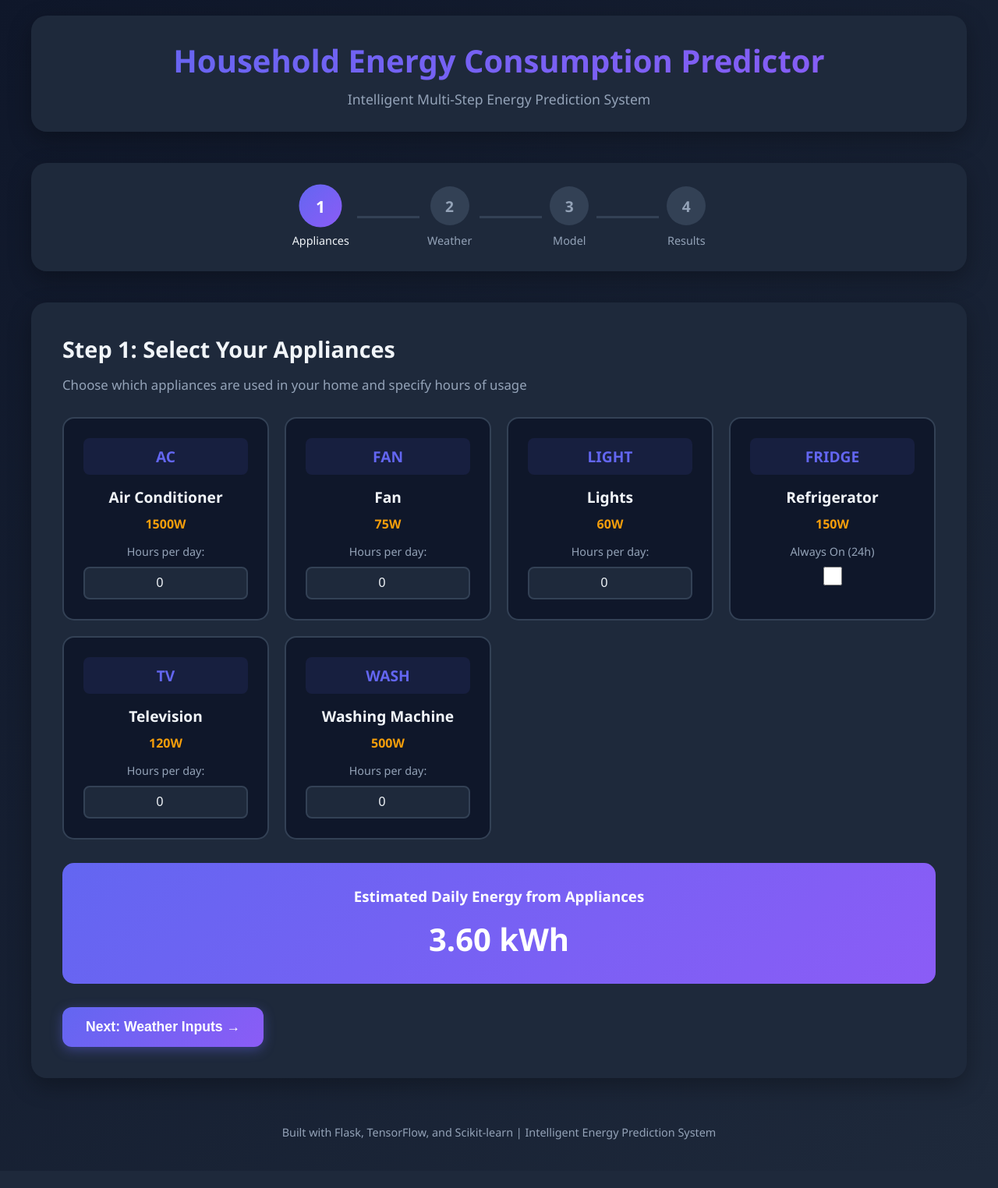
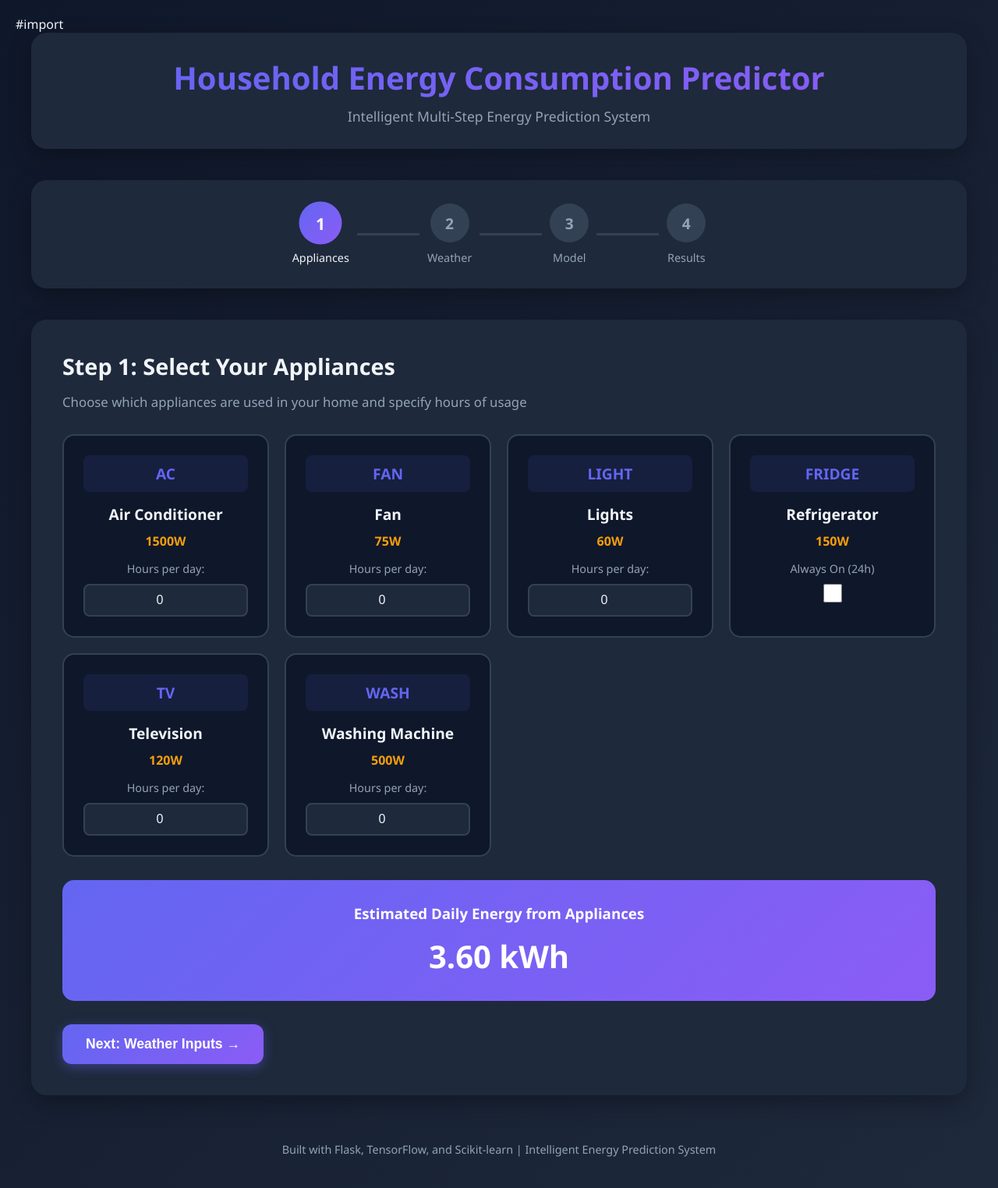
Before and after one commit to yuvashree031/Household-Energy-Prediction-System, a Flask app: page / in a window 1280 px wide. Shown: the whole page at 78% size. Before the commit the page ends 1462 px from the top, so only its background shows below. Run offline with Flask 3, Linux system fonts and the light colour scheme.

Commit message:
Update index.html

```diff
--- a/app/templates/index.html
+++ b/app/templates/index.html
@@ -1,4 +1,5 @@
 <!DOCTYPE html>
+#import
 <html lang="en">
 <head>
     <meta charset="UTF-8">
```
